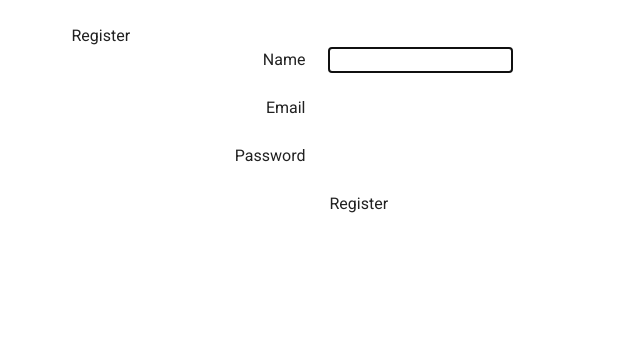
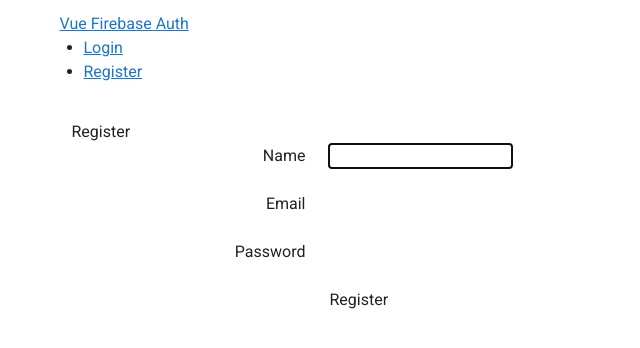
Before and after one commit to fedor11235/monitoring-people, a Vue app: page /register in a window 1280 px wide. Shown: the top 348 px of the page, without its empty margins (0-640 px from the left). Built offline with nearby package versions, Linux system fonts and the light colour scheme; no server answers.

Commit message:
Added Navbar

```diff
--- a/src/App.vue
+++ b/src/App.vue
@@ -1,5 +1,6 @@
 <template>
   <v-app>
+    <navbar></navbar>
     <v-main>
       <v-container>
         <router-view></router-view>
@@ -9,8 +10,12 @@
 </template>
 
 <script>
+import navbar from "./components/Navbar";
 export default {
   name: "App",
+  components: {
+    navbar
+  },
 
   data: () => ({
     //
--- a/src/components/ListCardPeople.vue
+++ b/src/components/ListCardPeople.vue
@@ -20,7 +20,7 @@
 
 <script>
 import axios from "axios";
-import CardPeople from "@/components/CardPeople"
+import CardPeople from "@/components/CardPeople";
 
 export default {
   name: "ListCardPeople",
@@ -75,5 +75,5 @@ export default {
   mounted() {
     this.getNextCard();
   },
-}
+};
 </script>
--- /dev/null
+++ b/src/components/Navbar.vue
@@ -0,0 +1,60 @@
+<template>
+  <nav class="navbar navbar-expand-md navbar-light navbar-laravel">
+    <div class="container">
+      <router-link to="/" class="navbar-brand">Vue Firebase Auth</router-link>
+      <button
+        class="navbar-toggler"
+        type="button"
+        data-toggle="collapse"
+        data-target="#navbarSupportedContent"
+        aria-controls="navbarSupportedContent"
+        aria-expanded="false"
+        aria-label
+      >
+        <span class="navbar-toggler-icon"></span>
+      </button>
+      <div class="collapse navbar-collapse" id="navbarSupportedContent">
+        <ul class="navbar-nav mr-auto"></ul>
+        <ul class="navbar-nav ml-auto">
+          <template v-if="user.loggedIn">
+            <div class="nav-item">{{user.data.displayName}}</div>
+            <li class="nav-item">
+              <a class="nav-link" @click.prevent="signOutAuth">Sign out</a>
+            </li>
+          </template>
+          <template v-else>
+            <li class="nav-item">
+              <router-link to="login" class="nav-link">Login</router-link>
+            </li>
+            <li class="nav-item">
+              <router-link to="register" class="nav-link">Register</router-link>
+            </li>
+          </template>
+        </ul>
+      </div>
+    </div>
+  </nav>
+</template>
+<script>
+import { mapGetters } from "vuex"
+import { getAuth, signOut } from "firebase/auth"
+
+export default {
+  computed: {
+    ...mapGetters({
+      user: "user"
+    })
+  },
+  methods: {
+    signOutAuth() {
+        const auth = getAuth();
+        signOut(auth)
+        .then(() => {
+          this.$router.replace({
+            name: "home"
+          });
+        });
+    }
+  }
+}
+</script>
--- a/src/components/Register.vue
+++ b/src/components/Register.vue
@@ -96,7 +96,7 @@ export default {
   },
   methods: {
     submit() {
-      const auth = getAuth();
+      const auth = getAuth()
       createUserWithEmailAndPassword(auth, this.form.email, this.form.password)
         .then((data) => {
           console.log(data.user)
```
